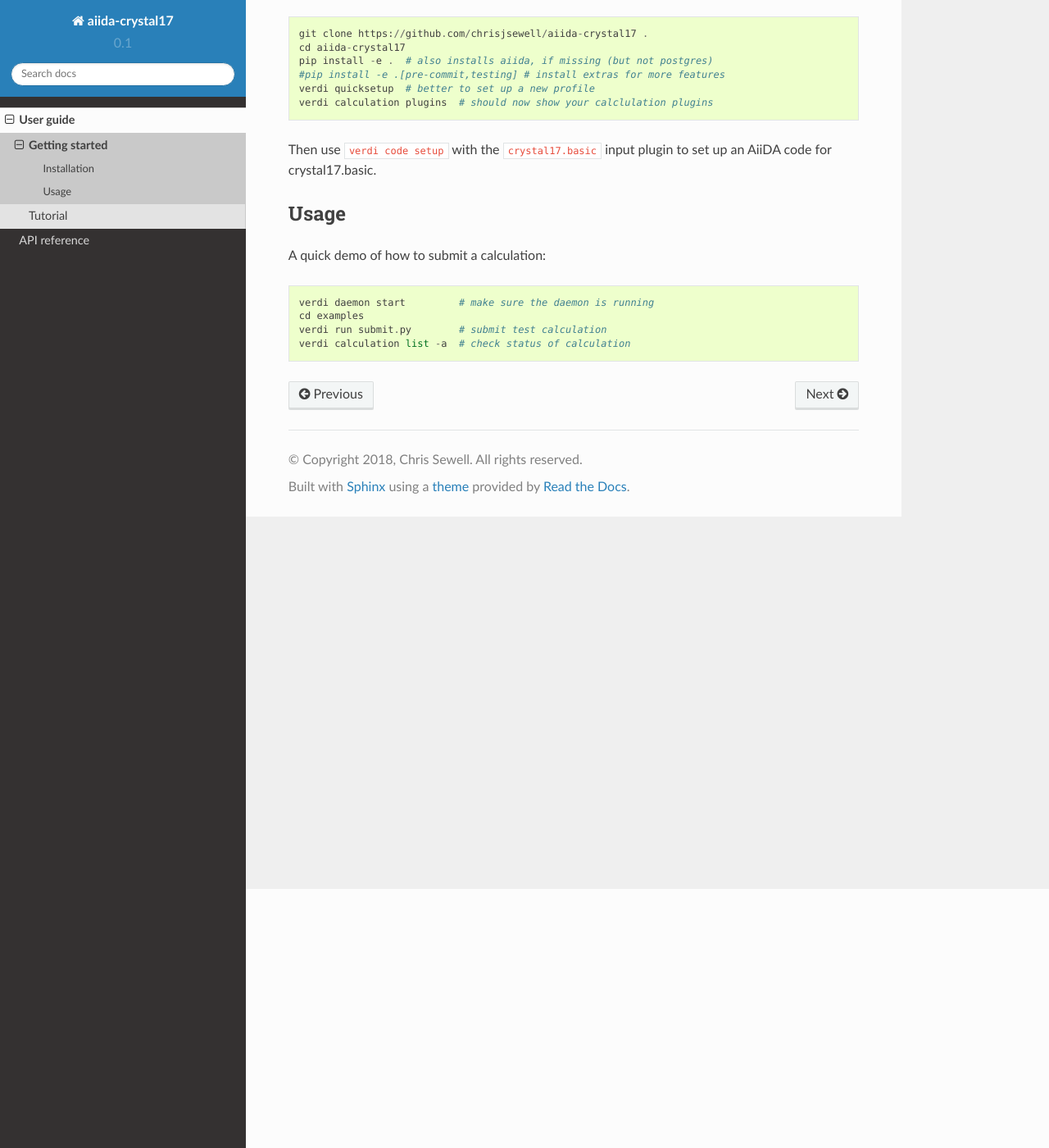
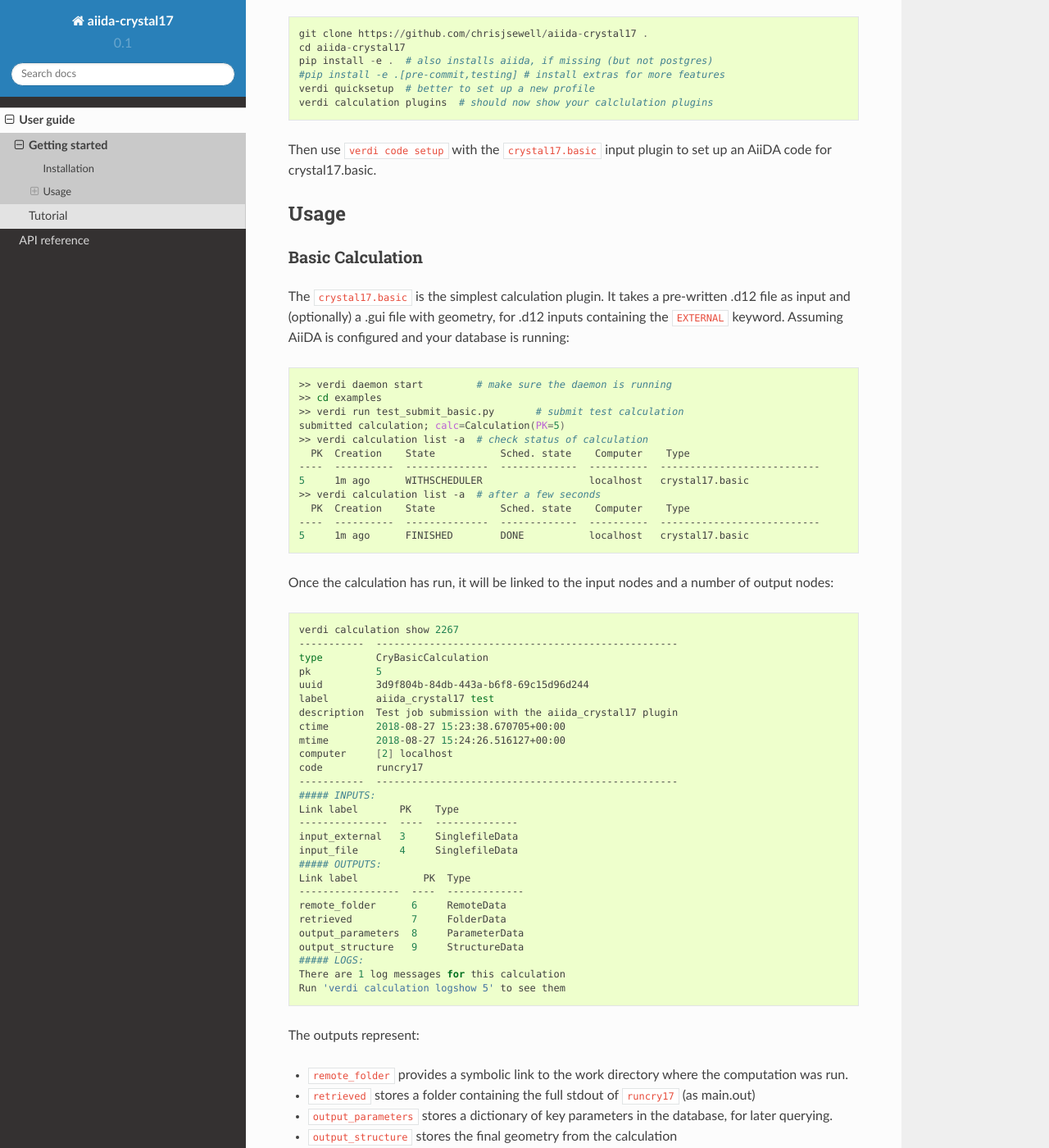
Before and after one commit to aiidaplugins/aiida-crystal17, a Sphinx documentation site: the page built from docs/source/user_guide/get_started.rst, in a window 1280 px wide and 1400 px high, scrolled down 316 px. Shown: the whole window at 82% size. Built offline with Sphinx 7.4.7 and the Read the Docs theme 2.0.0, drawn with Linux system fonts in a browser that asks for light colours; some of the changed text lies outside the part shown.

Commit message:
added user guide for `crystal17.basic`

```diff
--- a/docs/source/index.rst
+++ b/docs/source/index.rst
@@ -13,9 +13,8 @@
    user_guide/index
    module_guide/index
 
-If you use this plugin for your research, please cite the following work:
-
-.. highlights:: Author Name1, Author Name2, *Paper title*, Jornal Name XXX, YYYY (Year).
+.. If you use this plugin for your research, please cite the following work:
+    .. highlights:: Author Name1, Author Name2, *Paper title*, Jornal Name XXX, YYYY (Year).
 
 If you use AiiDA for your research, please cite the following work:
 
--- a/docs/source/user_guide/get_started.rst
+++ b/docs/source/user_guide/get_started.rst
@@ -23,9 +23,99 @@
 Usage
 +++++
 
-A quick demo of how to submit a calculation::
+Basic Calculation
+~~~~~~~~~~~~~~~~~
 
-    verdi daemon start         # make sure the daemon is running
-    cd examples
-    verdi run submit.py        # submit test calculation
-    verdi calculation list -a  # check status of calculation
+The ``crystal17.basic`` is the simplest calculation plugin. It takes a
+pre-written .d12 file as input and (optionally) a .gui file with
+geometry, for .d12 inputs containing the ``EXTERNAL`` keyword. Assuming
+AiiDA is configured and your database is running:
+
+.. code:: shell
+
+   >> verdi daemon start         # make sure the daemon is running
+   >> cd examples
+   >> verdi run test_submit_basic.py       # submit test calculation
+   submitted calculation; calc=Calculation(PK=5)
+   >> verdi calculation list -a  # check status of calculation
+     PK  Creation    State           Sched. state    Computer    Type
+   ----  ----------  --------------  -------------  ----------  ---------------------------
+   5     1m ago      WITHSCHEDULER                  localhost   crystal17.basic
+   >> verdi calculation list -a  # after a few seconds
+     PK  Creation    State           Sched. state    Computer    Type
+   ----  ----------  --------------  -------------  ----------  ---------------------------
+   5     1m ago      FINISHED        DONE           localhost   crystal17.basic
+
+Once the calculation has run, it will be linked to the input nodes and a
+number of output nodes:
+
+.. code:: shell
+
+   verdi calculation show 2267
+   -----------  ---------------------------------------------------
+   type         CryBasicCalculation
+   pk           5
+   uuid         3d9f804b-84db-443a-b6f8-69c15d96d244
+   label        aiida_crystal17 test
+   description  Test job submission with the aiida_crystal17 plugin
+   ctime        2018-08-27 15:23:38.670705+00:00
+   mtime        2018-08-27 15:24:26.516127+00:00
+   computer     [2] localhost
+   code         runcry17
+   -----------  ---------------------------------------------------
+   ##### INPUTS:
+   Link label       PK    Type
+   ---------------  ----  --------------
+   input_external   3     SinglefileData
+   input_file       4     SinglefileData
+   ##### OUTPUTS:
+   Link label           PK  Type
+   -----------------  ----  -------------
+   remote_folder      6     RemoteData
+   retrieved          7     FolderData
+   output_parameters  8     ParameterData
+   output_structure   9     StructureData
+   ##### LOGS:
+   There are 1 log messages for this calculation
+   Run 'verdi calculation logshow 5' to see them
+
+The outputs represent:
+
+-  ``remote_folder`` provides a symbolic link to the work directory
+   where the computation was run.
+-  ``retrieved`` stores a folder containing the full stdout of
+   ``runcry17`` (as main.out)
+-  ``output_parameters`` stores a dictionary of key parameters in the
+   database, for later querying.
+-  ``output_structure`` stores the final geometry from the calculation
+
+For compatibility, parameters are named with the same convention as
+``aiida-quantumespresso``:
+
+.. code:: shell
+
+   >> verdi data parameter show 8
+   {
+     "calculation_spin": false,
+     "calculation_type": "restricted closed shell",
+     "ejplugins_version": "0.9.6",
+     "energy": -7380.22160519032,
+     "energy_units": "eV",
+     "errors": [],
+     "number_of_assymetric": 2,
+     "number_of_atoms": 2,
+     "parser_class": "CryBasicParser",
+     "parser_version": "0.1.0a0",
+     "parser_warnings": [],
+     "scf_iterations": 7,
+     "volume": 18.65461525,
+     "wall_time_seconds": 4,
+     "warnings": []
+   }
+
+The final structure can be directly viewed by a number of different
+programs (assuming the executables are available):
+
+.. code:: shell
+
+   >> verdi data structure show --format xcrysden 9
```
Also changed, not shown: README.md (+24 -10 lines), 3 other files.
